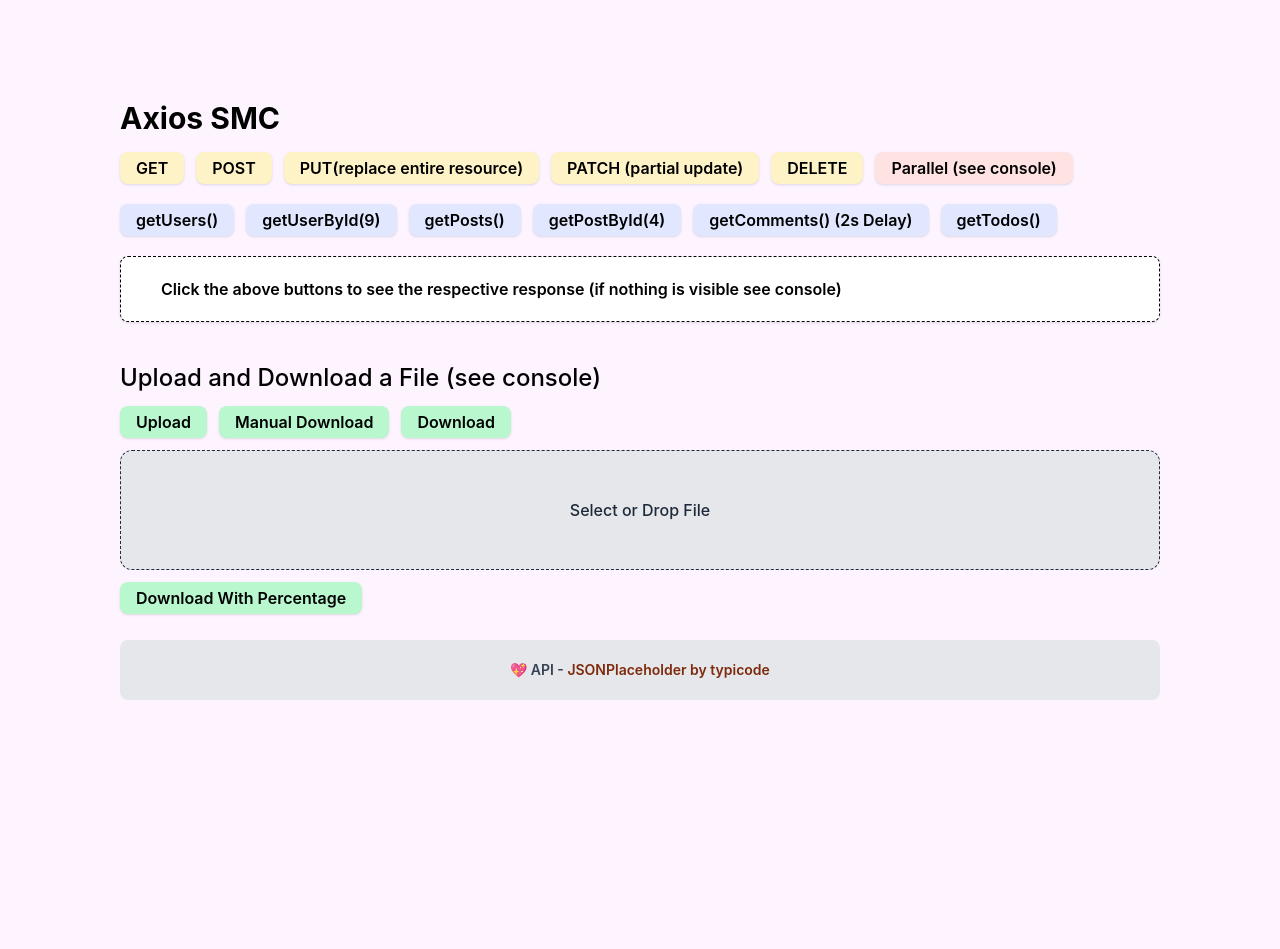
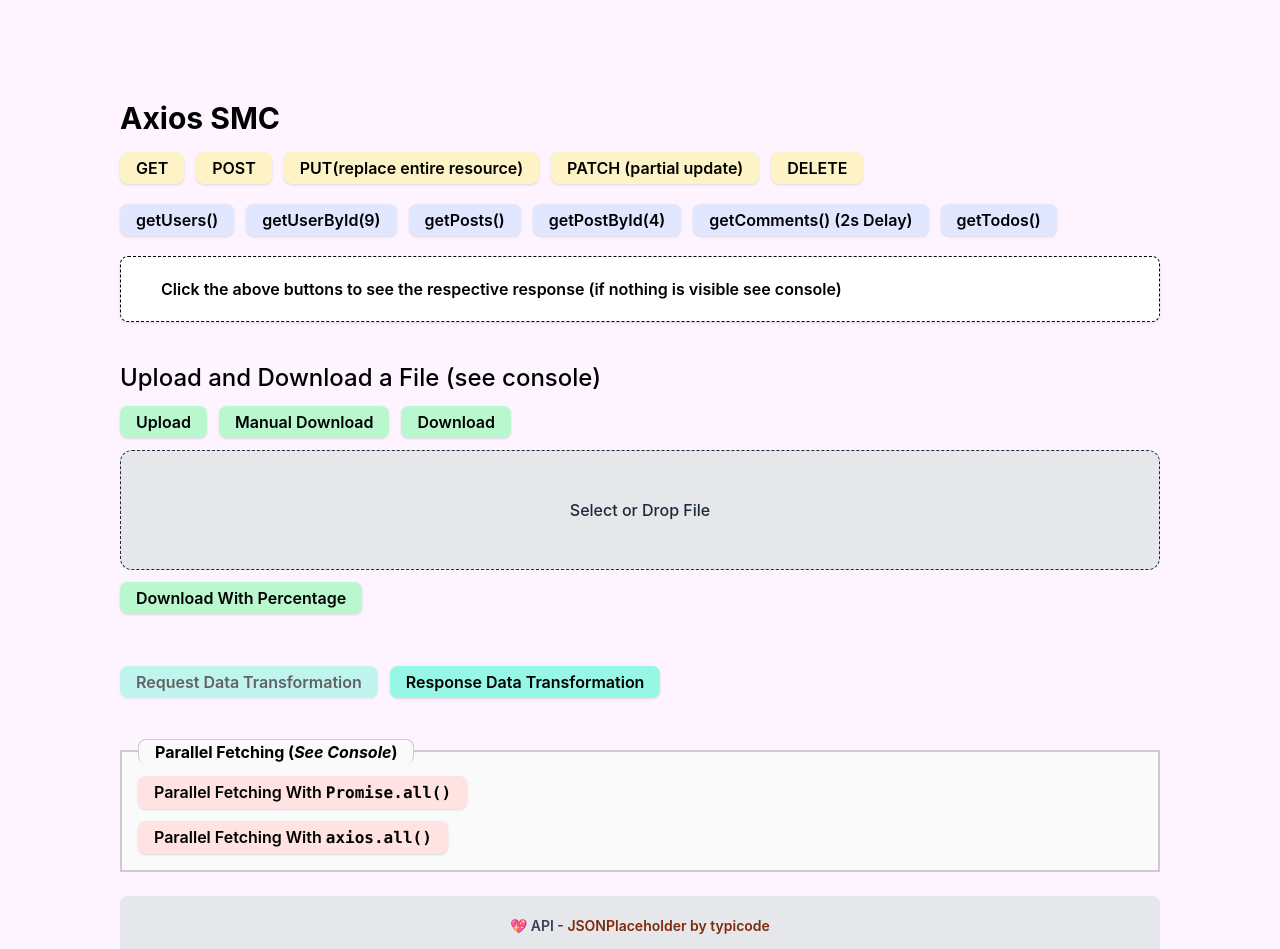
Before and after one commit to nyanxx/axios-smc, a React (Vite) app: page / in a window 1280 px wide. Shown: the top 949 px of the page. Before the commit the page ends 800 px from the top, so only its background shows below. Built offline with nearby package versions, Linux system fonts and the light colour scheme.

Commit message:
done: 50/60

```diff
--- a/src/App.tsx
+++ b/src/App.tsx
@@ -10,6 +10,14 @@ import {
 } from "./uploadingFiles/serverCommunication";
 import DragAndDropForUpload from "./uploadingFiles/components/DragAndDropForUpload";
 import DownloadButtonWithProgress from "./uploadingFiles/components/DownloadButtonWithProgress";
+import {
+  RequestDataTransformation,
+  ResponseDataTransformation,
+} from "./transformation";
+import {
+  ParallelFetchingWithPromiseAll,
+  ParallelFetchingWithAxiosAll,
+} from "./parallelFetching/";
 // import "./services/getNewToken";
 // import { abortControllerImplementationWithAxios } from "./cancellation/abortController";
 // import { axiosCancellationImplementation } from "./cancellation/cancelToken";
@@ -61,19 +69,6 @@ const App = () => {
     }
   };
 
-  const handleParallelFetch = () => {
-    // if any one of the promises rejects, the entire Promise.all rejects with a single error object
-    // if want to capture both successes and failures independently try Promise.allSettled
-    Promise.all([axiosInstance.get("posts"), axiosInstance.get("users")])
-      .then(([postsResponse, usersResponse]) => {
-        console.log("Posts:", postsResponse.data);
-        console.log("Users:", usersResponse.data);
-      })
-      .catch((error) => {
-        console.error(error);
-      });
-  };
-
   // axiosCancellationImplementation()
   // abortControllerImplementationWithAxios();
 
@@ -104,12 +99,6 @@ const App = () => {
               {el.btnName}
             </button>
           ))}
-          <button
-            onClick={handleParallelFetch}
-            className="cursor-pointer shadow-sm py-1 px-4 bg-red-100 hover:bg-[#facfcf] rounded-lg"
-          >
-            Parallel (see console)
-          </button>
           <br />
         </div>
         <Services />
@@ -157,6 +146,17 @@ const App = () => {
         </section>
         <DragAndDropForUpload />
         <DownloadButtonWithProgress />
+        <section className="mt-10">
+          <RequestDataTransformation />
+          <ResponseDataTransformation />
+        </section>
+        <section className="mt-13 flex flex-col gap-3 border-2 border-[#ccc] p-4 my-1 bg-[#fafafa]">
+          <h2 className="-mt-[1.8rem] rounded-lg border-t border-l border-r border-[#ccc] w-fit bg-[#fafafa] inline-block px-4 font-bold">
+            Parallel Fetching (<em>See Console</em>)
+          </h2>
+          <ParallelFetchingWithPromiseAll />
+          <ParallelFetchingWithAxiosAll />
+        </section>
       </main>
       <footer className="bg-gray-200 text-center text-gray-700 py-5 text-sm font-semibold rounded-lg mt-5">
         <p>
--- /dev/null
+++ b/src/parallelFetching/ParallelFetchingWithAxiosAll.tsx
@@ -0,0 +1,51 @@
+// Parallel Fetching With `axios.all()`; `axios.spread()` to Spread the Responses
+
+import axios from "axios";
+
+function ParallelFetchingWithAxiosAll() {
+  function handleClick() {
+    /** Sending two request separately */
+    // axios
+    //   .get("https://jsonplaceholder.typicode.com/posts/1")
+    //   .then((res) => console.log({ time: Date.now(), data: res.data }));
+    // axios
+    //   .get("https://jsonplaceholder.typicode.com/posts/2")
+    //   .then((res) => console.log({ time: Date.now(), data: res.data }));
+
+    /** Sending two request aith axios.all */
+    // axios
+    //   .all([
+    //     axios.get("https://jsonplaceholder.typicode.com/posts/1"),
+    //     axios.get("https://jsonplaceholder.typicode.com/posts/2"),
+    //   ])
+    //   .then(([post1, post2]) => {
+    //     console.log({ time: Date.now(), data: post1 });
+    //     console.log({ time: Date.now(), data: post2 });
+    //   });
+
+    /** Sending two request aith axios.all and using axios.spread(cb(...res) => void) to spread response*/
+    axios
+      .all([
+        axios.get("https://jsonplaceholder.typicode.com/posts/1"),
+        axios.get("https://jsonplaceholder.typicode.com/posts/2"),
+      ])
+      .then(
+        axios.spread((res1, res2) => {
+          console.log({ time: Date.now(), data: res1.data });
+          console.log({ time: Date.now(), data: res2.data });
+        }),
+      )
+      .catch((err) => console.error(err));
+  }
+
+  return (
+    <button
+      className="cursor-pointer font-semibold shadow-sm py-1 px-4 bg-red-100 hover:bg-[#facfcf] rounded-lg w-fit"
+      onClick={handleClick}
+    >
+      Parallel Fetching With <code>axios.all()</code>
+    </button>
+  );
+}
+
+export default ParallelFetchingWithAxiosAll;
--- /dev/null
+++ b/src/parallelFetching/ParallelFetchingWithPromiseAll.tsx
@@ -0,0 +1,26 @@
+import axiosInstance from "../api/axios";
+
+function ParallelFetchingWithPromiseAll() {
+  const handleParallelFetch = () => {
+    // if any one of the promises rejects, the entire Promise.all rejects with a single error object
+    // if want to capture both successes and failures independently try Promise.allSettled
+    Promise.all([axiosInstance.get("posts"), axiosInstance.get("users")])
+      .then(([postsResponse, usersResponse]) => {
+        console.log("Posts:", postsResponse.data);
+        console.log("Users:", usersResponse.data);
+      })
+      .catch((error) => {
+        console.error(error);
+      });
+  };
+  return (
+    <button
+      onClick={handleParallelFetch}
+      className="cursor-pointer font-semibold shadow-sm py-1 px-4 bg-red-100 hover:bg-[#facfcf] rounded-lg w-fit"
+    >
+      Parallel Fetching With <code>Promise.all()</code>
+    </button>
+  );
+}
+
+export default ParallelFetchingWithPromiseAll;
--- /dev/null
+++ b/src/parallelFetching/index.ts
@@ -0,0 +1,2 @@
+export { default as ParallelFetchingWithAxiosAll } from "./ParallelFetchingWithAxiosAll";
+export { default as ParallelFetchingWithPromiseAll } from "./ParallelFetchingWithPromiseAll";
--- /dev/null
+++ b/src/transformation/RequestDataTransformation.tsx
@@ -0,0 +1,36 @@
+import axios from "axios";
+
+function RequestDataTransformation() {
+  function handleReqDataTransformation() {
+    /**
+     * NOTE: There is no `transformRequest` in request with POST method - #verify.
+     * But for GET method requests - both the `transformRequest` and `transformResponse` is available.
+     */
+
+    axios
+      .post(
+        "https://jsonplaceholder.typicode.com/posts/",
+        { title: "hello title" },
+        {
+          // transformRequest: [(data) => {
+          // const data.title = data.title.toUpperCase();
+          // return JSON.stringify(data);
+          // }]
+        },
+      )
+      .then((res) => console.log(res));
+  }
+  return (
+    <button
+      disabled={true}
+      // hover:bg-[#7be3ce]
+      title="Not woking for me -- check obs"
+      className="opacity-60 mt-3 cursor-not-allowed font-semibold shadow-sm py-1 px-4 bg-teal-200  rounded-lg mr-3"
+      onClick={handleReqDataTransformation}
+    >
+      Request Data Transformation
+    </button>
+  );
+}
+
+export default RequestDataTransformation;
--- /dev/null
+++ b/src/transformation/ResponseDataTransformation.tsx
@@ -0,0 +1,39 @@
+import axios from "axios";
+
+function ResponseDataTransformation() {
+  function handleResDataTransformation() {
+    /**
+     * NOTE: There is no `transformRequest` in request with post method - #verify.
+     * But for get method requests - both the `transformRequest` and `transformResponse` is available.
+     */
+    axios
+      .get("https://jsonplaceholder.typicode.com/posts/1", {
+        transformResponse: [
+          // eslint-disable-next-line @typescript-eslint/no-unused-vars
+          (responseBody, _header) => {
+            // Work on the data body below and then return.
+            let parsedJson;
+            try {
+              parsedJson = JSON.parse(responseBody);
+            } catch (error) {
+              return {
+                message: `Error parsing JSON: ${(error as Error).message}`,
+              };
+            }
+            return parsedJson; // This will always set to the response.data
+          },
+        ],
+      })
+      .then((res) => console.log(res.data));
+  }
+  return (
+    <button
+      className="mt-3 cursor-pointer font-semibold shadow-sm py-1 px-4 bg-teal-200 hover:bg-[#7be3ce] rounded-lg mr-3"
+      onClick={handleResDataTransformation}
+    >
+      Response Data Transformation
+    </button>
+  );
+}
+
+export default ResponseDataTransformation;
--- /dev/null
+++ b/src/transformation/index.ts
@@ -0,0 +1,2 @@
+export { default as RequestDataTransformation } from "./RequestDataTransformation";
+export { default as ResponseDataTransformation } from "./ResponseDataTransformation";
```
Also changed, not shown: 1 other file (tests, documents, lock files or other folders).
